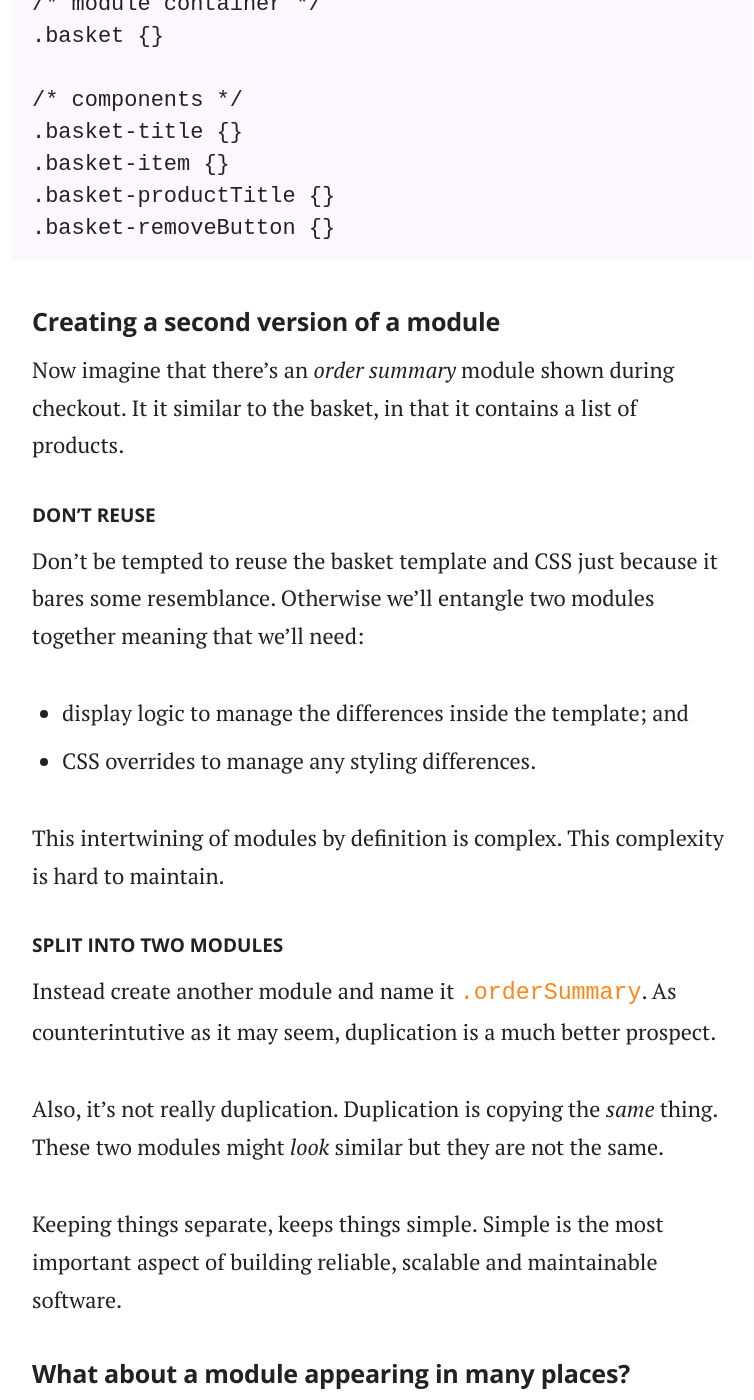
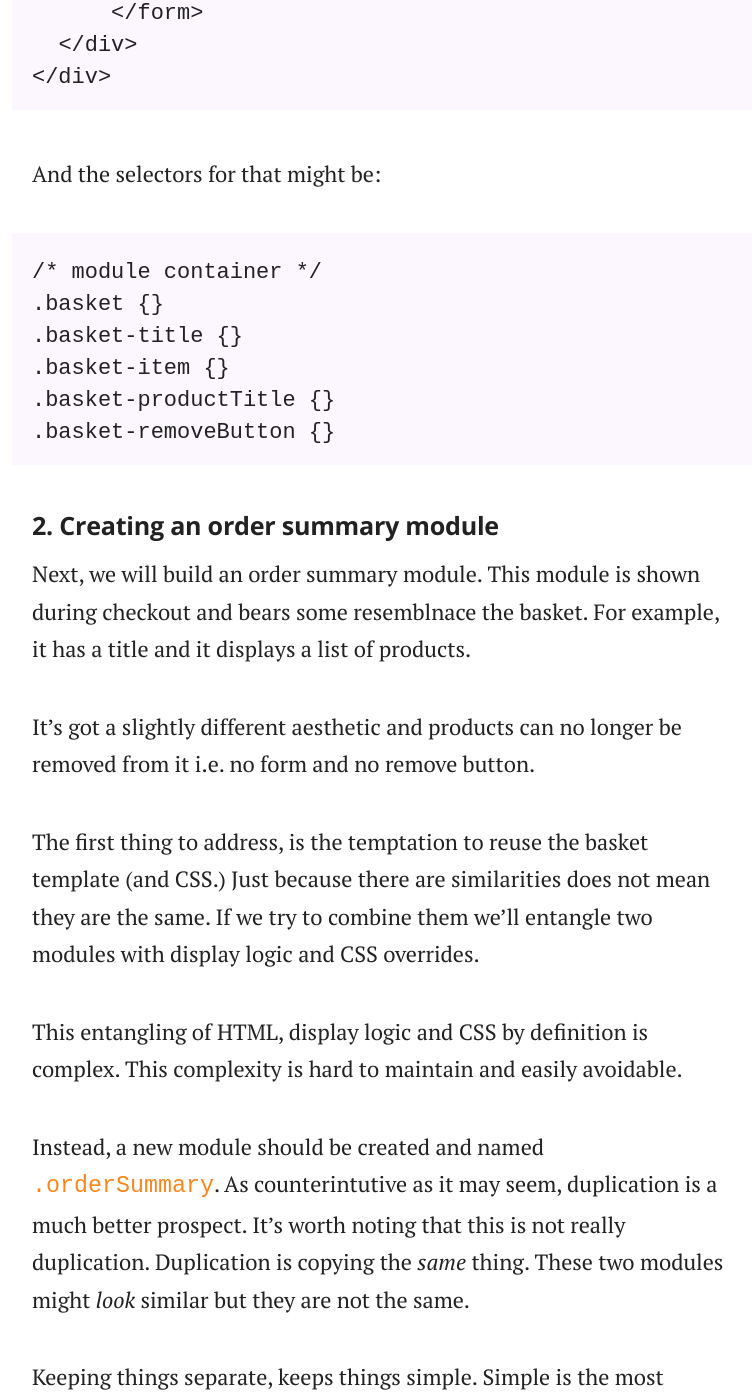
Before and after one commit to adamsilver/maintainablecss.com-jekyll, a Jekyll site: the page built from _chapters/06-modules.md, in a window 1280 px wide and 1400 px high, scrolled down 2357 px. Shown: the whole window, without its empty margins (258-1012 px from the left). Built offline with Jekyll 4.4.1, drawn with Linux system fonts in a browser that asks for light colours; some of the changed text lies outside the part shown.

Commit message:
Modules chapter updated and better flow

```diff
--- a/_chapters/06-modules.md
+++ b/_chapters/06-modules.md
@@ -30,14 +30,18 @@ Sometimes it's hard to decide whether something is a component or a module. For
 
 In a recent project of mine, it made sense for the logo to be a component and the menu to be a module of its own.
 
-Nobody understands your requirements as well as you do. Through experience you'll get a feel for it. And if you get it wrong, changing from a component to a module (and vice versa) is easy.
+Nobody understands your requirements as well as you do. Through experience you'll get a feel for it. And if you get it wrong, changing from a component to a module is easy.
 
-## Creating a module
+That's enough of the theory. Let's build three different modules together. In doing so, the hope is to cover most of the things we think about when writing CSS.
 
-Let's build a *basket* module which we'll simplify for brevity. Each product contains a title and a remove button. The HTML might be:
+## 1. Creating a basket module
+
+We'll simplify this basket for brevity. Each product within the basket will display the product's title with the ability to remove it from the basket.
+
+The HTML might be:
 
 	<div class="basket">
-	  <h2 class="basket-title">Your Basket</h2>
+	  <h1 class="basket-title">Your basket</h1>
 	  <div class="basket-item">
 	      <h3 class="basket-productTitle">Product title</h3>
           <form>
@@ -50,48 +54,39 @@ And the selectors for that might be:
 
 	/* module container */
 	.basket {}
-
-	/* components */
 	.basket-title {}
 	.basket-item {}
 	.basket-productTitle {}
 	.basket-removeButton {}
 
-## Creating a second version of a module
+## 2. Creating an order summary module
 
-Now imagine that there's an *order summary* module shown during checkout. It it similar to the basket, in that it contains a list of products.
+Next, we will build an order summary module. This module is shown during checkout and bears some resemblnace the basket. For example, it has a title and it displays a list of products.
 
-### Don't reuse
+It's got a slightly different aesthetic and products can no longer be removed from it i.e. no form and no remove button.
 
-Don't be tempted to reuse the basket template and CSS just because it bares some resemblance. Otherwise we'll entangle two modules together meaning that we'll need:
+The first thing to address, is the temptation to reuse the basket template (and CSS.) Just because there are similarities does not mean they are the same. If we try to combine them we'll entangle two modules with display logic and CSS overrides.
 
-* display logic to manage the differences inside the template; and
-* CSS overrides to manage any styling differences.
+This entangling of HTML, display logic and CSS by definition is complex. This complexity is hard to maintain and easily avoidable.
 
-This intertwining of modules by definition is complex. This complexity is hard to maintain.
-
-### Split into two modules
-
-Instead create another module and name it `.orderSummary`. As counterintutive as it may seem, duplication is a much better prospect.
-
-Also, it's not really duplication. Duplication is copying the *same* thing. These two modules might *look* similar but they are not the same.
+Instead, a new module should be created and named `.orderSummary`. As counterintutive as it may seem, duplication is a much better prospect. It's worth noting that this is not really duplication. Duplication is copying the *same* thing. These two modules might *look* similar but they are not the same.
 
 Keeping things separate, keeps things simple. Simple is the most important aspect of building reliable, scalable and maintainable software.
 
-## What about a module appearing in many places?
+## 3. Creating a button module
 
-Our basket module only appears on the basket page. We didn't need to think about it too much. But we didn't really address the fact that the remove button was a *component* of the basket.
+Our basket module only appears on the basket page and so we didn't really consider being able to reuse it. And we also forgot to address the fact that the remove button was a *component* of the basket.
 
 Buttons are an example of something that we probably want to reuse in lot's of places, and potentially *within* different modules.
 
-To do this, we could upgrade our component into a button module. The problem is that different buttons often have slightly different positioning, sizing and spacing depending on context. And of course there is media queries to consider.
+To do this, we could upgrade the component into a module. The problem is that different buttons often have slightly different positioning, sizing and spacing depending on context. And of course there is media queries to consider.
 
-For example, in one module a button might be floated right within a container that has some text to the left of it. In another it might be centered with a fixed width and some text beneath with some bottom margin.
+For example, in one module a button might be floated to the right next to some text. In another it might be centered with some text beneath spaced appropriately with some bottom margin.
 
 It's tricky to abstract the common rules because we don't want to end up in override hell. Or worse that we're afraid to update the abstracted set of CSS rules. If you still want to go ahead with this approach it looks like this:
 
 	.primaryButton {
-		/* Button styles */
+	  /* Button styles */
 	}
 
 To avoid override hell, we can comma-delimit several buttons to apply the common rules that aren't affected by their context. For example:
@@ -104,9 +99,17 @@ To avoid override hell, we can comma-delimit several buttons to apply the common
       color: #fff;
 	}
 
-Notice that in this example, we don't specify `float`, `margin` or `width` etc.
+Notice that in this example, we don't specify `float`, `margin` or `width` etc. Those styles are applied to the unique button:
 
-There's a third inbetweeny option. Imagine a checkout flow whereby each page has an identical continue button. Beside the continue button is a back link. We can do this:
+	.basket-removeButton {
+	  float: right;
+	}
+
+	.another-DeleteButton {
+	  margin-bottom: 10px;
+	}
+
+There's a third option. Imagine a checkout flow whereby each page has an identical continue button. Beside the continue button is a back link. We can do this:
 
 	.checkoutActions-continueButton {
 	  /*...*/
```
